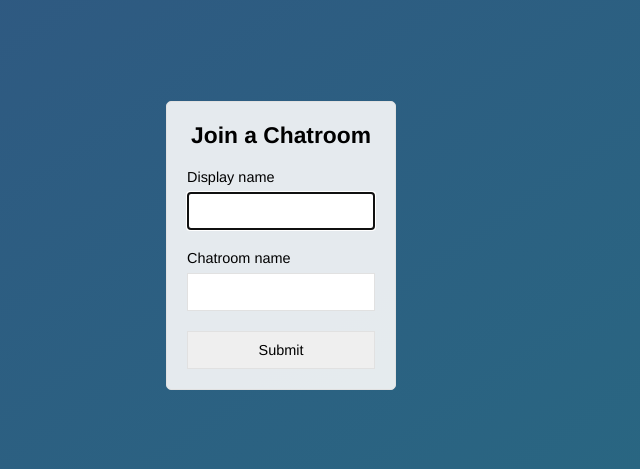
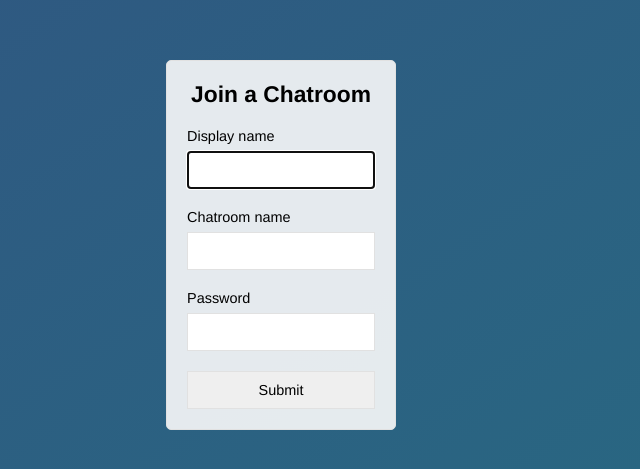
Before and after one commit to egandunning/chat-app, a website: page public/index.html in a window 1280 px wide. Shown: the part 155-624 px from the top of the page, without its empty margins (359-999 px from the left). Drawn offline with Linux system fonts and the light colour scheme.

Commit message:
get password from user, pass as parameter to the server

```diff
--- a/public/index.html
+++ b/public/index.html
@@ -21,7 +21,11 @@
         <input type="text" name="roomName">
       </div>
       <div class="form-field">
-        <input type="submit">
+        <label>Password</label>
+        <input type="password" name="roomPassword">
+      </div>
+      <div class="form-field">
+        <input type="submit" text="Join room">
       </div>
     </form>
 
--- a/public/js/chat.js
+++ b/public/js/chat.js
@@ -29,7 +29,8 @@ socket.on('connect', function() {
    var searchParams = new URLSearchParams(window.location.search);
    var params = {
       name: searchParams.get('chatName'),
-      room: searchParams.get('roomName')
+      room: searchParams.get('roomName'),
+      password: searchParams.get('roomPassword')
    };
    socket.emit('join', params, function(err) {
       if(err) {
```
